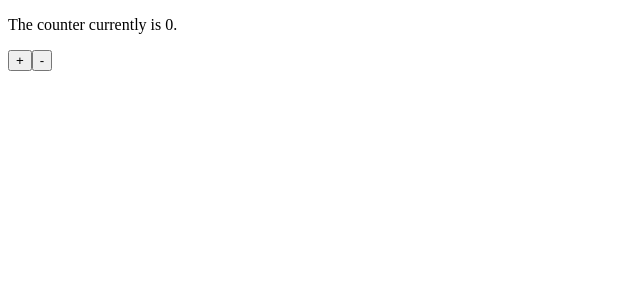
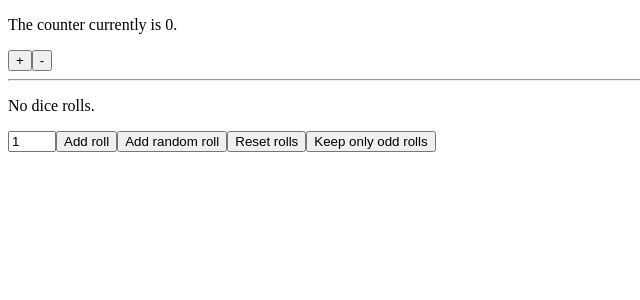
Before and after one commit to the-javascript-mentor/react-redux-example, a React (Create React App) app: page / in a window 1280 px wide. Shown: the top 300 px of the page, without its empty margins (0-640 px from the left). Built offline with nearby package versions, Linux system fonts and the light colour scheme.

Commit message:
Created DiceControl and DiceValue components

```diff
--- a/src/react-app/App.js
+++ b/src/react-app/App.js
@@ -1,5 +1,7 @@
 import CounterValue from "./CounterValue";
 import CounterControls from "./CounterControls";
+import DiceValue from "./DiceValue";
+import DiceControls from "./DiceControls";
 
 import "./App.css";
 
@@ -8,6 +10,9 @@ const App = () => {
     <div>
       <CounterValue />
       <CounterControls />
+      <hr />
+      <DiceValue />
+      <DiceControls />
     </div>
   );
 };
--- /dev/null
+++ b/src/react-app/DiceControls.js
@@ -0,0 +1,58 @@
+import { useState } from "react";
+import { useDispatch } from "react-redux";
+
+import {
+  addRoll,
+  addRandomRoll,
+  resetRolls,
+  keepOnlyOdds,
+} from "../redux-state/diceRolls";
+
+const DiceControls = () => {
+  const [diceRollInputValue, setDiceRollInputValue] = useState(1);
+  const dispatch = useDispatch();
+
+  return (
+    <div>
+      <input
+        type="number"
+        min="1"
+        max="6"
+        value={diceRollInputValue}
+        onChange={(event) => {
+          setDiceRollInputValue(Number(event.target.value));
+        }}
+      />
+      <button
+        onClick={() => {
+          dispatch(addRoll(diceRollInputValue));
+        }}
+      >
+        Add roll
+      </button>
+      <button
+        onClick={() => {
+          dispatch(addRandomRoll());
+        }}
+      >
+        Add random roll
+      </button>
+      <button
+        onClick={() => {
+          dispatch(resetRolls());
+        }}
+      >
+        Reset rolls
+      </button>
+      <button
+        onClick={() => {
+          dispatch(keepOnlyOdds());
+        }}
+      >
+        Keep only odd rolls
+      </button>
+    </div>
+  );
+};
+
+export default DiceControls;
--- /dev/null
+++ b/src/react-app/DiceValue.js
@@ -0,0 +1,13 @@
+import { useSelector } from "react-redux";
+
+const DiceValue = () => {
+  const diceRolls = useSelector((state) => state.diceRolls.rolls);
+
+  if (diceRolls.length === 0) {
+    return <p>No dice rolls.</p>;
+  } else {
+    return <p>Dice rolls: {diceRolls.join(", ")}.</p>;
+  }
+};
+
+export default DiceValue;
```
